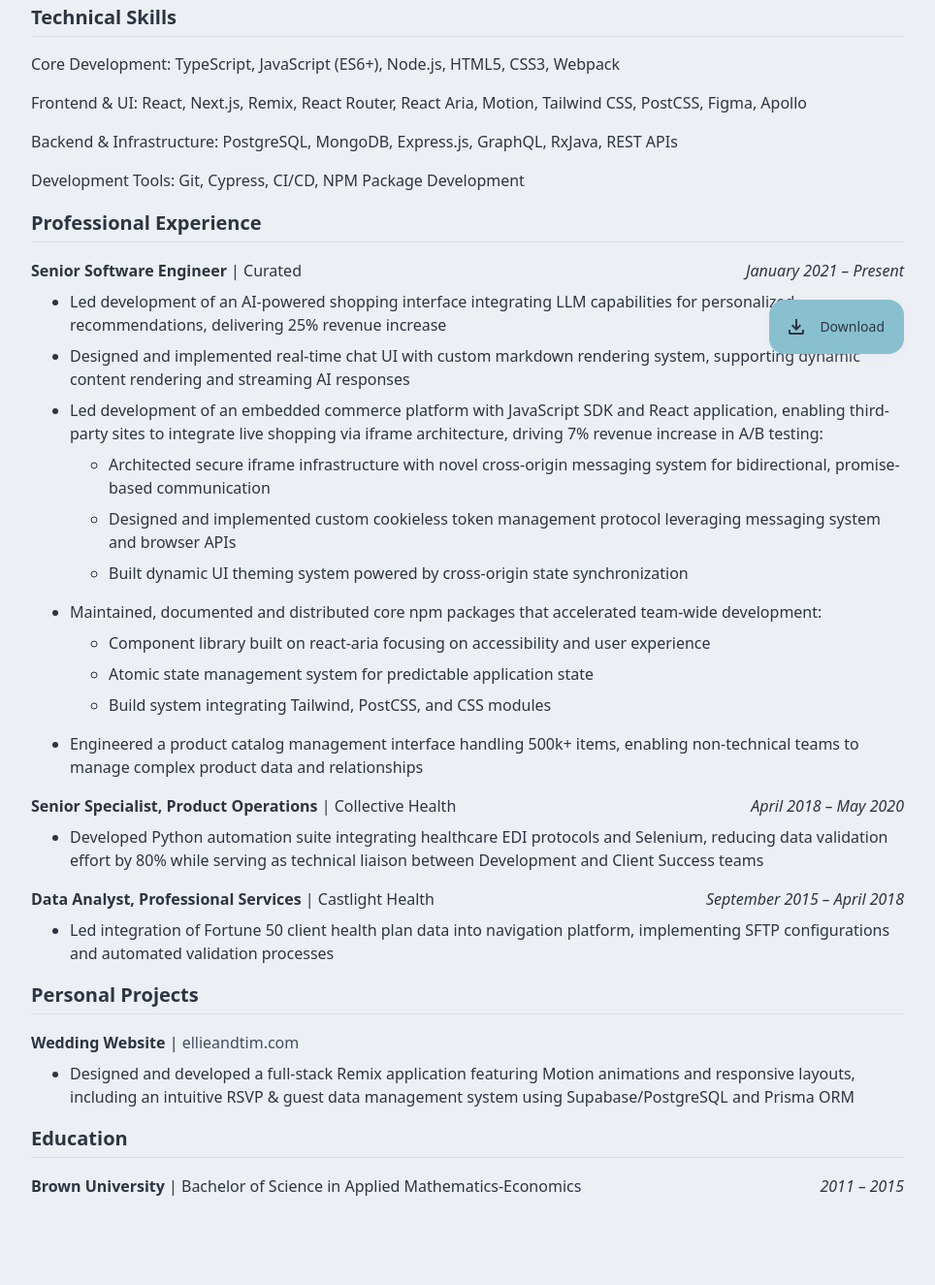
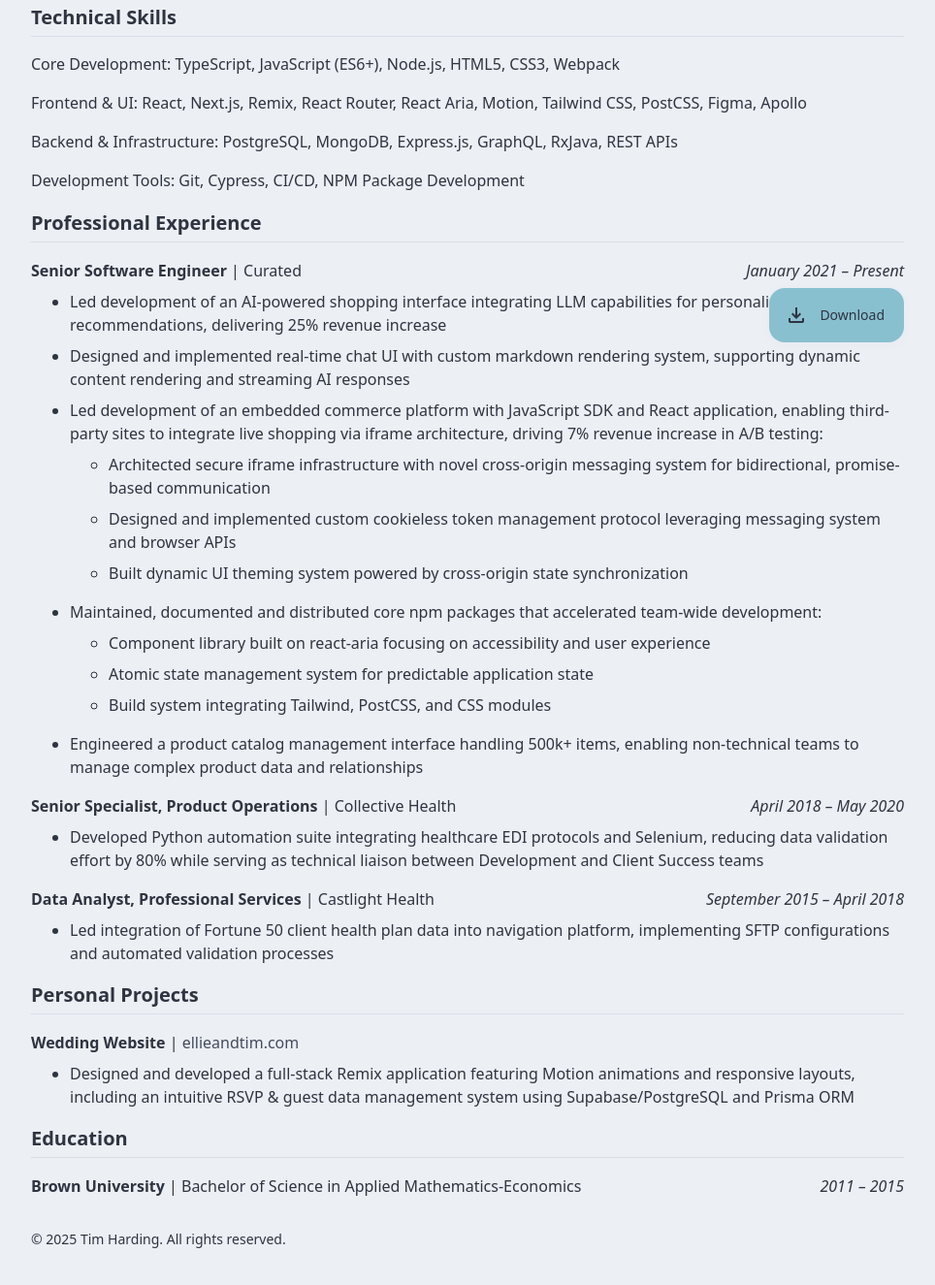
Before and after one commit to timharding31/cv, a plain HTML site: page resume.html in a window 1280 px wide. Shown: the part 415-1740 px from the top of the page at 97% size, without its empty margins (158-1122 px from the left). Drawn offline with Linux system fonts and the light colour scheme.

Commit message:
feat: add copyright footer

```diff
--- /dev/null
+++ b/components/copyright-footer.js
@@ -0,0 +1,21 @@
+class CopyrightFooter extends HTMLElement {
+  constructor() {
+    super();
+  }
+
+  connectedCallback() {
+    const currentYear = new Date().getFullYear();
+
+    this.innerHTML = `
+      <footer style="
+        margin-top: 2rem;
+        font-size: 0.875em;
+        color: var(--tx-1);
+      ">
+       © ${currentYear} Tim Harding. All rights reserved.
+      </footer>
+    `;
+  }
+}
+
+customElements.define('copyright-footer', CopyrightFooter);
--- a/resume.html
+++ b/resume.html
@@ -1,29 +1,24 @@
 <!DOCTYPE html>
 <html lang="en">
+
 <head>
   <meta charset="UTF-8" />
   <meta name="viewport" content="width=device-width, initial-scale=1.0" />
 
   <title>Tim Harding - Product-Focused Frontend Engineer</title>
   <meta name="title" content="Tim Harding - Product-Focused Frontend Engineer" />
-    <meta
-      name="description"
-      content="Frontend Engineer specializing in TypeScript, React, and AI-powered interfaces with experience in complex browser integration patterns and cross-origin solutions."
-    />
+  <meta name="description"
+    content="Frontend Engineer specializing in TypeScript, React, and AI-powered interfaces with experience in complex browser integration patterns and cross-origin solutions." />
 
   <meta property="og:type" content="website" />
   <meta property="og:title" content="Tim Harding - Product-Focused Frontend Engineer" />
-    <meta
-      property="og:description"
-      content="Frontend Engineer specializing in TypeScript, React, and AI-powered interfaces with experience in complex browser integration patterns and cross-origin solutions."
-    />
+  <meta property="og:description"
+    content="Frontend Engineer specializing in TypeScript, React, and AI-powered interfaces with experience in complex browser integration patterns and cross-origin solutions." />
 
   <meta name="twitter:card" content="summary" />
   <meta name="twitter:title" content="Tim Harding - Product-Focused Frontend Engineer" />
-    <meta
-      name="twitter:description"
-      content="Frontend Engineer specializing in TypeScript, React, and AI-powered interfaces with experience in complex browser integration patterns and cross-origin solutions."
-    />
+  <meta name="twitter:description"
+    content="Frontend Engineer specializing in TypeScript, React, and AI-powered interfaces with experience in complex browser integration patterns and cross-origin solutions." />
 
   <meta name="author" content="Tim Harding" />
   <meta name="robots" content="index, follow" />
@@ -33,11 +28,15 @@
   <link rel="stylesheet" href="./styles/index.css" />
   <link rel="stylesheet" href="./styles/resume.css" />
   <link rel="stylesheet" href="./styles/resume.print.css" media="print" />
+
 </head>
+
 <body>
+  <script src="./components/copyright-footer.js"></script>
   <svg xmlns="http://www.w3.org/2000/svg" style="display: none;">
     <symbol id="download" viewBox="0 0 24 24">
-        <path d="M12 16L7 11L8.4 9.55L11 12.15V4H13V12.15L15.6 9.55L17 11L12 16ZM6 20C5.45 20 4.97917 19.8042 4.5875 19.4125C4.19583 19.0208 4 18.55 4 18V15H6V18H18V15H20V18C20 18.55 19.8042 19.0208 19.4125 19.4125C19.0208 19.8042 18.55 20 18 20H6Z"/>
+      <path
+        d="M12 16L7 11L8.4 9.55L11 12.15V4H13V12.15L15.6 9.55L17 11L12 16ZM6 20C5.45 20 4.97917 19.8042 4.5875 19.4125C4.19583 19.0208 4 18.55 4 18V15H6V18H18V15H20V18C20 18.55 19.8042 19.0208 19.4125 19.4125C19.0208 19.8042 18.55 20 18 20H6Z" />
     </symbol>
   </svg>
 
@@ -193,10 +192,13 @@
   <div class="download">
     <a href="./assets/documents/Tim_Harding_Resume.pdf" download="Tim_Harding_Resume" class="btn" target="_blank">
       <svg width="24" height="24" fill="currentColor">
-          <use href="#download"/>
+        <use href="#download" />
       </svg>
       <span>Download</span>
     </a>
   </div>
+
+  <copyright-footer />
 </body>
+
 </html>
--- a/styles/index.css
+++ b/styles/index.css
@@ -6,33 +6,39 @@
   --ui: light-dark(#d8dee9, #4c566a);
   --ui-hover: color-mix(in srgb, var(--ui), transparent 80%);
 }
+
 body {
   font-family: system-ui, sans-serif;
   line-height: 1.5;
   max-width: 900px;
-  margin: 2.5rem auto 6rem;
+  margin: 2.5rem auto;
   padding: 0 1.25rem;
   color: var(--tx-1);
   background: var(--bg);
 }
+
 h1 {
   font-size: 1.5em;
   border-bottom: 1px solid var(--ui);
   padding-bottom: 0.5rem;
 }
+
 h2 {
   font-size: 1.25em;
   border-bottom: 1px solid var(--ui);
   padding-bottom: 0.25rem;
 }
+
 a {
   color: var(--tx-2);
   text-decoration: none;
   font-weight: 500;
 }
+
 a:hover {
   text-decoration: underline;
 }
+
 .btn {
   text-decoration: none !important;
   font-size: 14px;
@@ -48,14 +54,17 @@ a:hover {
   transition: filter 0.1s ease;
   box-shadow: 0 2px 8px color-mix(in srgb, var(--ui), transparent 80%);
 }
+
 .btn:hover,
 .btn:active {
   filter: brightness(0.9);
 }
+
 ul {
   margin-top: 0.5rem;
   margin-bottom: 1rem;
 }
+
 li {
   margin-bottom: 0.5rem;
 }
--- a/styles/resume.css
+++ b/styles/resume.css
@@ -3,20 +3,24 @@ nav {
   flex-wrap: wrap;
   gap: 0.5rem;
 }
+
 time {
   font-style: italic;
 }
+
 .title {
   display: grid;
   gap: 0.25rem;
 }
+
 .download {
   position: fixed;
-  bottom: 1.25rem;
-  right: max(1.25rem, 50vw - 450px);
+  bottom: 2rem;
+  right: max(1rem, 50vw - 450px);
   display: flex;
   flex-direction: row-reverse;
 }
+
 @media (min-width: 768px) {
   .title {
     grid-template-columns: 1fr auto;
--- a/styles/resume.print.css
+++ b/styles/resume.print.css
@@ -5,36 +5,49 @@ body {
   max-width: none;
   padding: 0;
 }
+
 h1 {
   font-size: 16pt;
   margin: 0 0 0.3rem 0;
   padding-bottom: 0.2rem;
 }
+
 h2 {
   font-size: 12pt;
   margin: 0.4rem 0 0.3rem 0;
   padding-bottom: 0.1rem;
 }
+
 p {
   margin: 0.2rem 0;
 }
+
 ul {
   margin: 0.2rem 0 0.4rem 0;
   padding-left: 1.2rem;
 }
+
 li {
   margin-bottom: 0.2rem;
 }
+
 section {
   margin-bottom: 0.4rem;
 }
+
 article {
   margin-bottom: 0.3rem;
 }
+
 * {
   -webkit-print-color-adjust: exact;
   print-color-adjust: exact;
 }
+
 .download {
   display: none;
 }
+
+copyright-footer {
+  display: none;
+}
```
Also changed, not shown: index.html (+6 -0 lines). Lines whose indentation alone changed are shown as unchanged.
